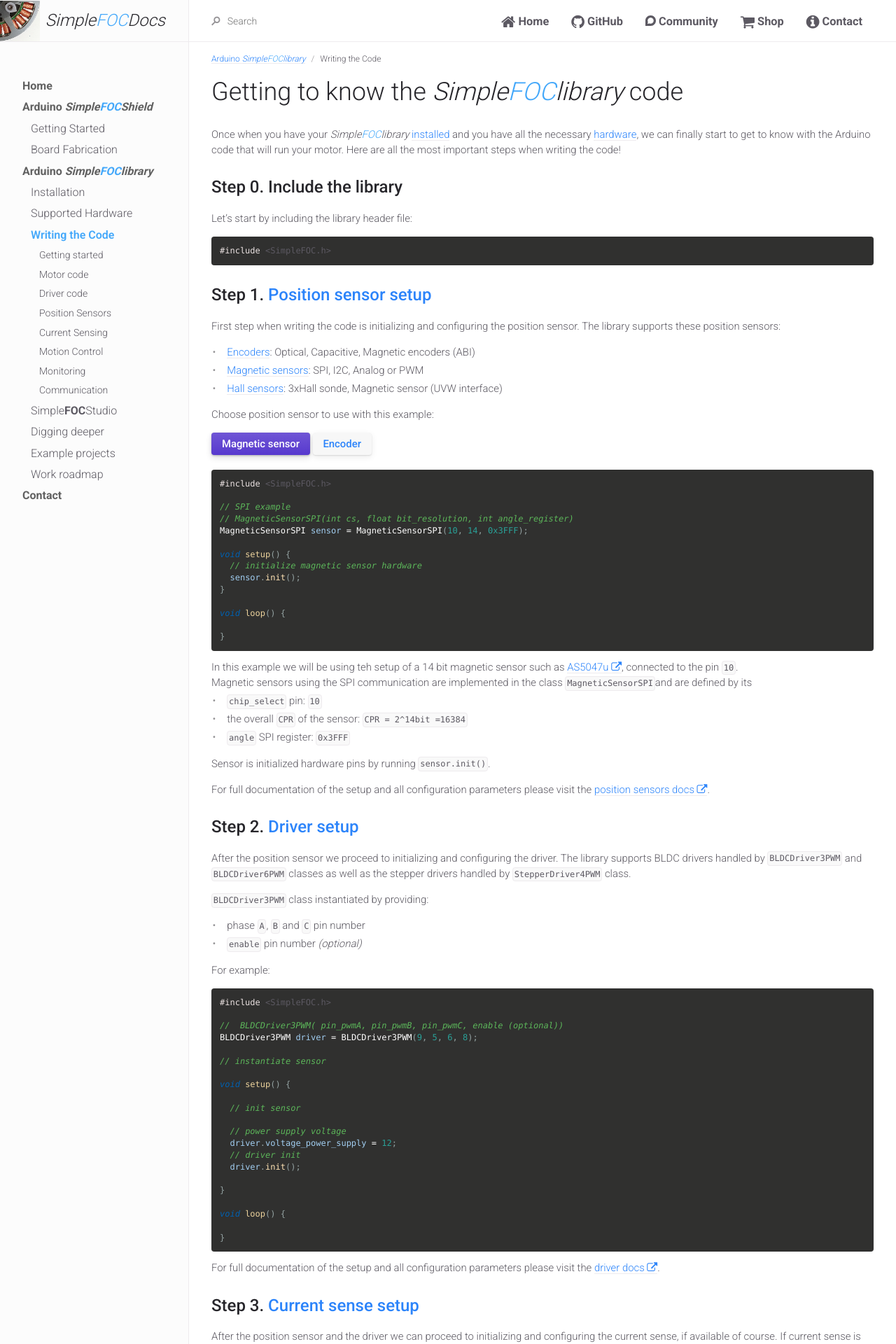
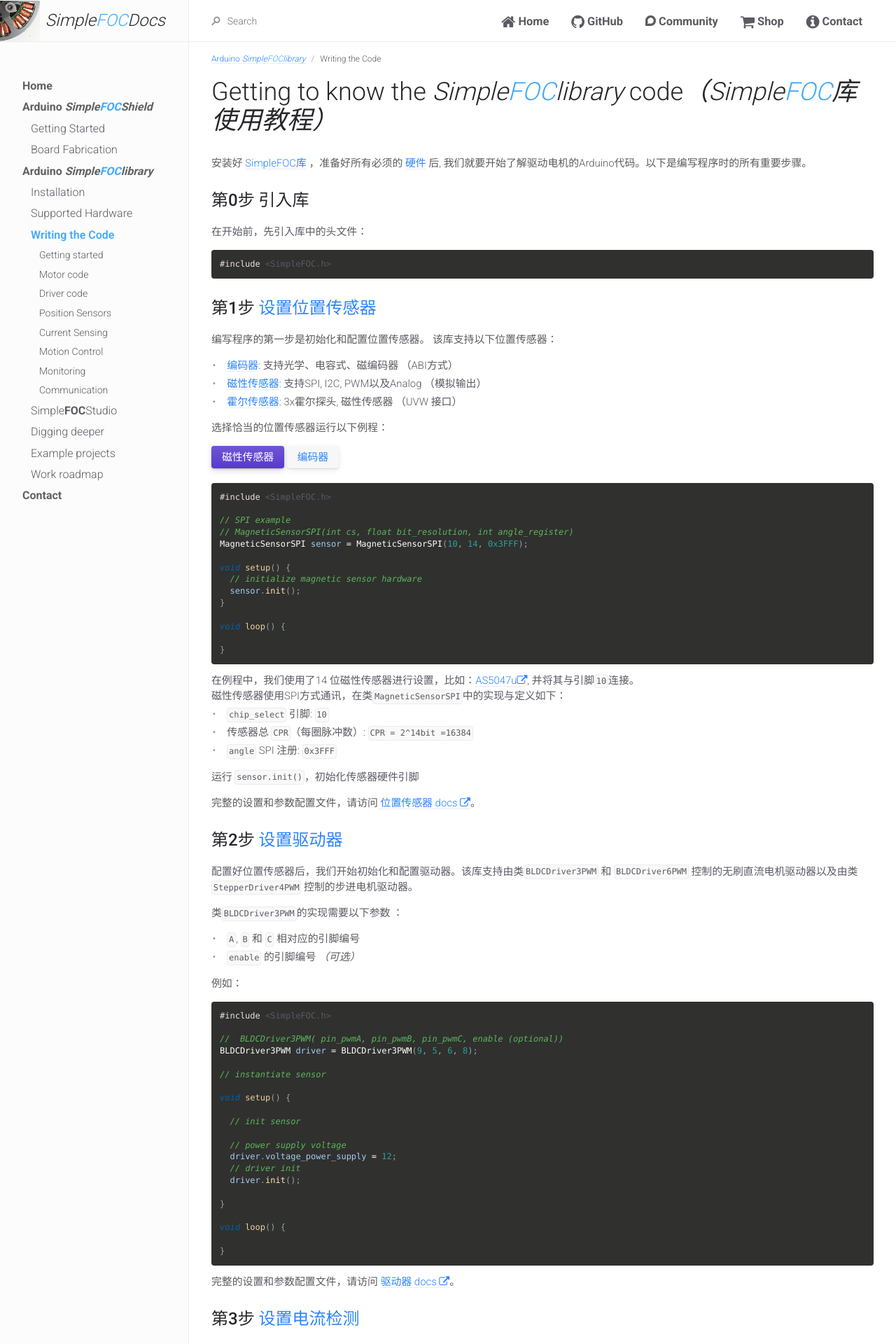
Before and after one commit to simplefoc/docs_chinese, a Jekyll site: the page built from docs/simplefoc_library/code/index.md, in a window 1280 px wide. Shown: the top 1920 px of the page at 70% size. Built offline with Jekyll 4.4.1, drawn with Linux system fonts in a browser that asks for light colours; some of the changed text lies outside the part shown.

````diff
--- a/docs/simplefoc_library/code/index.md
+++ b/docs/simplefoc_library/code/index.md
@@ -9,28 +9,28 @@ has_toc: False
 parent: Arduino <span class="simple">Simple<span class="foc">FOC</span>library</span>
 ---
 
-# Getting to know the <span class="simple">Simple<span class="foc">FOC</span>library</span> code
+# Getting to know the <span class="simple">Simple<span class="foc">FOC</span>library</span> code<span class="simple">（Simple<span class="foc">FOC</span>库使用教程）</span>
 
-Once when you have your <span class="simple">Simple<span class="foc">FOC</span>library</span> [installed](installation) and you have all the necessary [hardware](supported_hardware), we can finally start to get to know with the Arduino code that will run your motor. Here are all the most important steps when writing the code!
+安装好 [SimpleFOC库](installation) ，准备好所有必须的 [硬件](supported_hardware) 后, 我们就要开始了解驱动电机的Arduino代码。以下是编写程序时的所有重要步骤。
 
-## Step 0. Include the library
-Let's start by including the library header file:
+## 第0步 引入库
+在开始前，先引入库中的头文件：
 ```cpp
 #include <SimpleFOC.h>
 ```
 
-## Step 1. <a href="sensors" class="remove_dec">Position sensor setup</a>
+## 第1步 <a href="sensors" class="remove_dec">设置位置传感器</a>
 
-First step when writing the code is initializing and configuring the position sensor.
-The library supports these position sensors:
+编写程序的第一步是初始化和配置位置传感器。
+该库支持以下位置传感器：
 
- - [Encoders](encoder): Optical, Capacitive, Magnetic encoders (ABI)
- - [Magnetic sensors](magnetic_sensor): SPI, I2C, Analog or PWM
- - [Hall sensors](hall_sensors): 3xHall sonde, Magnetic sensor (UVW interface)
+ - [编码器](encoder): 支持光学、电容式、磁编码器 （ABI方式）
+ - [磁性传感器](magnetic_sensor): 支持SPI, I2C, PWM以及Analog （模拟输出）
+ - [霍尔传感器](hall_sensors): 3x霍尔探头, 磁性传感器 （UVW 接口）
 
-Choose position sensor to use with this example:
+选择恰当的位置传感器运行以下例程：
 
-<a href ="javascript:showMagnetic();" id="mag" class="btn btn-primary">Magnetic sensor</a> <a href="javascript:showEncoder();" id="enc" class="btn">Encoder</a>
+<a href ="javascript:showMagnetic();" id="mag" class="btn btn-primary">磁性传感器</a> <a href="javascript:showEncoder();" id="enc" class="btn">编码器</a>
 
 ```c
 #include <SimpleFOC.h>
@@ -73,37 +73,39 @@ void loop() {
 ```
 
 <div id="enc_p" class="hide_p">
-Encoders as position sensors are implemented in the class <code class="highlighter-rouge">Encoder</code> and are defined by its:
+例程中以编码器作为位置传感器在类 <code class="highlighter-rouge">Encoder</code> 中的实现与定义如下：
   <ul>
-    <li> <code class="highlighter-rouge">A</code> and <code class="highlighter-rouge">B</code> channel pin numbers: <code class="highlighter-rouge">2</code> and <code class="highlighter-rouge">3</code></li>
-    <li> Encoder  <code class="highlighter-rouge">PPR</code> (impulses per revolution number): <code class="highlighter-rouge">2048</code></li>
-    <li> <code class="highlighter-rouge">Index</code> pin number <i>(optional)</i> </li>
+    <li> <code class="highlighter-rouge">A</code> 和 <code class="highlighter-rouge">B</code> 通道的引脚编号: <code class="highlighter-rouge">2</code> 和 <code class="highlighter-rouge">3</code></li>
+    <li> 编码器  <code class="highlighter-rouge">PPR</code> (每转脉冲数): <code class="highlighter-rouge">2048</code></li>
+    <li> <code class="highlighter-rouge">Index</code> 引脚编号 <i>（可选）</i> </li>
   </ul>
 </div>
 
 <div id="mag_p" class="hide_p">
-In this example we will be using teh setup of a 14 bit magnetic sensor such as <a href="https://www.mouser.fr/ProductDetail/ams/AS5X47U-TS_EK_AB?qs=sGAEpiMZZMve4%2FbfQkoj%252BBDLPCj82ZLyYIPEtADg0FE%3D">AS5047u <i class="fa fa-external-link"></i></a>, connected to the pin <code class="highlighter-rouge">10</code>.<br>
-Magnetic sensors using the SPI communication are implemented in the class <code class="highlighter-rouge">MagneticSensorSPI</code>and are defined by its
+在例程中，我们使用了14 位磁性传感器进行设置，比如：<a href="https://www.mouser.fr/ProductDetail/ams/AS5X47U-TS_EK_AB?qs=sGAEpiMZZMve4%2FbfQkoj%252BBDLPCj82ZLyYIPEtADg0FE%3D">AS5047u<i class="fa fa-external-link"></i></a>, 并将其与引脚<code class="highlighter-rouge">10</code>连接。<br>
+磁性传感器使用SPI方式通讯，在类<code class="highlighter-rouge">MagneticSensorSPI</code>中的实现与定义如下：
   <ul>
-    <li><code class="highlighter-rouge">chip_select</code> pin: <code class="highlighter-rouge">10</code> </li>
-    <li> the overall <code class="highlighter-rouge">CPR</code> of the sensor:   <code class="highlighter-rouge">CPR = 2^14bit =16384</code></li>
-    <li> <code class="highlighter-rouge">angle</code> SPI register: <code class="highlighter-rouge">0x3FFF</code></li>
+    <li><code class="highlighter-rouge">chip_select</code> 引脚: <code class="highlighter-rouge">10</code> </li>
+    <li> 传感器总 <code class="highlighter-rouge">CPR</code>（每圈脉冲数）:   <code class="highlighter-rouge">CPR = 2^14bit =16384</code></li>
+    <li> <code class="highlighter-rouge">angle</code> SPI 注册: <code class="highlighter-rouge">0x3FFF</code></li>
   </ul>
 </div>
 
-Sensor is initialized hardware pins by running `sensor.init()`.
 
-For full documentation of the setup and all configuration parameters please visit the <a href="sensors"> position sensors docs <i class="fa fa-external-link"></i></a>.
+运行 `sensor.init()`，初始化传感器硬件引脚
+
+完整的设置和参数配置文件，请访问<a href="sensors"> 位置传感器 docs <i class="fa fa-external-link"></i></a>。
 
 
-## Step 2. <a href="drivers_config" class="remove_dec"> Driver setup</a>
-After the position sensor we proceed to initializing and configuring the driver. The library supports BLDC drivers handled by `BLDCDriver3PWM` and `BLDCDriver6PWM`  classes as well as the stepper drivers handled by `StepperDriver4PWM` class.
+## 第2步 <a href="drivers_config" class="remove_dec">设置驱动器</a>
+配置好位置传感器后，我们开始初始化和配置驱动器。该库支持由类`BLDCDriver3PWM` 和 `BLDCDriver6PWM`  控制的无刷直流电机驱动器以及由类`StepperDriver4PWM` 控制的步进电机驱动器。
 
-`BLDCDriver3PWM` class instantiated by providing:
-- phase `A`, `B` and `C` pin number
-- `enable` pin number *(optional)*
+类`BLDCDriver3PWM`的实现需要以下参数 ：
 
-For example:
+-  `A`, `B` 和 `C` 相对应的引脚编号
+- `enable` 的引脚编号 *（可选）*
+
+例如：
 ```cpp
 #include <SimpleFOC.h>
 
@@ -129,18 +131,18 @@ void loop() {
 ```
 
 
-For full documentation of the setup and all configuration parameters please visit the <a href="drivers_config"> driver docs <i class="fa fa-external-link"></i></a>.
+完整的设置和参数配置文件，请访问 <a href="drivers_config"> 驱动器 docs <i class="fa fa-external-link"></i></a>。
 
 
-## Step 3. <a href="current_sense" class="remove_dec"> Current sense setup</a>
-After the position sensor and the driver we can proceed to initializing and configuring the current sense, if available of course. If current sense is not available you can skip this step. The library supports one type of current sense architecture and that is in-line current sensing `InlineCurrentSense`.
+## 第3步 <a href="current_sense" class="remove_dec">设置电流检测</a>
+配置好位置传感器及驱动器后，如果驱动器支持电流检测的话，我们开始初始化和配置电流检测。如果不支持的话，可以跳过这一步。 该库仅支持in-line电流检测 `InlineCurrentSense`这一种电流检测方式。
 
-`InlineCurrentSense` class instantiated by providing:
-- shunt resistor value `shunt_resistance`
-- amplifier gain `gain`
-- `phase A, B (and optionally C) pin number
+类`InlineCurrentSense` 的实现需要以下参数：
+- 分流电阻器值 `shunt_resistance`
+- 放大器增益 `gain`
+-  A, B （以及可选C）相对应的引脚编号
 
-For example:
+例如：
 ```cpp
 #include <SimpleFOC.h>
 
@@ -168,12 +170,12 @@ void loop() {
 ```
 
 
-For full documentation of the setup and all configuration parameters please visit the <a href="current_sense"> current sense docs <i class="fa fa-external-link"></i></a>.
+完整的设置和参数配置文件，请访问<a href="current_sense"> 电流检测 docs <i class="fa fa-external-link"></i></a>。
 
 
 
-## Step 4. <a href="motors_config" class="remove_dec"> Motor setup </a>
-After the position sensor and the driver we proceed to initializing and configuring the motor. The library supports BLDC motors handled by `BLDCMotor` class as well as the stepper motors handled by `StepperMotor` class. Both classes are instantiated by providing just the `pole_pairs` number of the motor
+## 第4步 <a href="motors_config" class="remove_dec">设置电机</a>
+配置好位置传感器及驱动器后，我们开始初始化和配置电机。 该库支持由 `BLDCMotor` 类控制的无刷直流电机以及由 `StepperMotor` 类控制的步进电机。仅需填入电机极对数就能实现这两个类的控制。
 
 ```cpp
 // StepperMotor(int pole_pairs)
@@ -185,7 +187,7 @@ BLDCMotor motor = BLDCMotor(11);
 ```
 
 
-In this example we will use BLDC motor:
+在这一例程，我们使用了无刷直流电机：
 ```cpp
 #include <SimpleFOC.h>
 
@@ -221,26 +223,26 @@ void loop() {
 }
 ```
 
-After the instance of the motor `motor` has been created we need to link the motor with the sensor `motor.linkSensor()` and link the motor class to the driver it is connected to `motor.linkDriver()`.  <br>
-The next step is the configuration step, for the sake of this example we will configure only the motion control loop we will be using:
+在电机实例 `motor` 创建后，我们需要用`motor.linkSensor()` 连接电机与传感器，用 `motor.linkDriver()`连接电机与驱动器。  <br>下一步是配置电机。在这个配置例子中，我们仅用到了位置控制环：
+
 ```cpp
 // set control loop type to be used
 motor.controller = MotionControlType::velocity;
 ```
-And to finish the `motor` setup we run the `motor.init()` function.
+最后，我们运行  `motor.init()` 功能，结束电机 `motor` 的设置。
 
-For full documentation of the setup and all configuration parameters please visit the <a href="motors_config"> motor docs <i class="fa fa-external-link"></i></a>.
+完整的设置和参数配置文件，请访问 <a href="motors_config"> 电机 docs <i class="fa fa-external-link"></i></a>.
 
 
-## Step 5. [FOC routine and real-time motion control](motion_control)
-Once when we have initialized the position sensor, driver and the motor, and before we can run the FOC algorithm we need to align the motor and sensor. This is done by calling `motor.initFOC()`.
-After this step we have a functional position sensor, we have configured motor and our FOC algorithm knows how to set the appropriate voltages based on position sensor measurements.
+## 第5步 [FOC 例程及实时位置控制](motion_control)
+在初始化位置传感器、驱动器和电机之后，运行FOC算法之前，我们需要校准电机和传感器。这个过程被称为 `motor.initFOC()`.
+在这一步之后，我们将拥有一个能够正常工作的位置传感器以及配置好的电机，我们的FOC算法将知道怎样基于位置传感器的测量设定合适的电压。
 
-For the real-time routine of the FOC algorithm we need to add the `motor.loopFOC()` and `motor.move(target)` functions in the Arduino `loop()`.
-- `motor.loopFOC()`:  FOC algorithm execution - should be executed as fast as possible `> 1kHz`
-- `motor.move(target)`: motion control routine - depends of the `motor.controller` parameter
+在FOC算法的实时例程里，我们需要在Arduino `loop()`加入功能模块 `motor.loopFOC()` 和 `motor.move(target)` 。
+- `motor.loopFOC()`：FOC 算法执行——应该尽可能快地被执行 `> 1kHz`。
+- `motor.move(target)`： 位置控制例程——取决于`motor.controller` 参数。
 
-下面是它在代码中的样子：
+下面是其在代码中的呈现：
 
 ```cpp
 #include <SimpleFOC.h>
@@ -278,14 +280,14 @@ void loop() {
 }
 ```
 
-For full documentation of the setup and all configuration parameters for BLDC motors please visit the <a href="bldcmotor"> BLDCMotor docs  <i class="fa fa-external-link"></i></a>, and for Stepper motors please visit the <a href="steppermotor"> StepperMotor docs  <i class="fa fa-external-link"></i></a>
+无刷直流电机完整的设置和参数配置文件，请访问 <a href="bldcmotor"> 无刷直流电机 docs  <i class="fa fa-external-link"></i></a>， 步进电机的完整文件，请访问 <a href="steppermotor"> 步进电机 docs  <i class="fa fa-external-link"></i></a>。
 
 
-## Step 6. <a href="monitoring" class="remove_dec"> Monitoring</a>
+## 第6步 <a href="monitoring" class="remove_dec"> 监测 </a>
 
-`BLDCMotor` and `StepperMotor` classes provide monitoring functionality. For enabling the monitoring feature make sure you call `motor.useMonitoring()` with the `Serial` port instance you want to output to. It uses `Serial` class to output motor initialization status during the `motor.init()` function, as well as in `motor.initFOC()` function.
+类 `BLDCMotor` 和 `StepperMotor` 提供监测功能。为了使其拥有监测的特性，你需要确保你想要输出的串口例程 `Serial` 激活了`motor.useMonitoring()` 。 在  `motor.init()` 和 `motor.initFOC()` 的运作下，类 `Serial` 将输出电机初始化状态。
 
-If you are interested to output motors state variables in real-time (even though it will impact the performance - writing the Serial port is slow!) add the `motor.monitor()` function call to the Arduino `loop()` function.
+如果你对实时输出电机状态变量感兴趣（即使这样会影响它的性能——编写串口的速度会很慢！），你可以添加功能模块 `motor.monitor()` 唤起 Arduino`loop()`的运作 。
 
 ```cpp
 #include <SimpleFOC.h>
@@ -325,14 +327,14 @@ void loop() {
   motor.monitor();
 }
 ```
-For full documentation of the setup and all configuration parameters please visit the <a href="monitoring"> Monitoring docs</a>.
+完整的设置和参数配置文件，请访问 <a href="monitoring"> 监测 docs</a>。
 
 
-## Step 7. <a href="communication" class="remove_dec"> Commander Interface</a>
+## 第7步 <a href="communication" class="remove_dec"> 命令接口</a>
 
-Finally in order to configure the control algorithm, set the target values and get the state variables in the user-friendly way (not just dumping as using `motor.monitor()`)  Arduino <span class="simple">Simple<span class="foc">FOC</span>library</span>  provides you with the g-code like communication interface in a form of `Commander` class.
+最后，为了配置控制算法，设定目标值，以用户友好的方式获得状态变量（不仅仅是像使用`motor.monitor()`那样的跳变）。Arduino <span class="simple">Simple<span class="foc">FOC</span>库</span>  为你提供像通信接口一样的 G 代码，组成类 `Commander` 。
 
-The following code is one basic implementations of the full communication interface with the user:
+以下代码是用户使用接口进行通信的基础实现方式：
 
 ```cpp
 #include <SimpleFOC.h>
@@ -375,7 +377,7 @@ void loop() {
   commander.run();
 }
 ```
-For full documentation of the setup and all configuration parameters please visit the <a href="communication"> Communication docs</a>.
+完整的设置和参数配置文件，请访问 <a href="communication"> 通信 docs</a>。
 
 
 <script type="text/javascript">
@@ -421,13 +423,13 @@ For full documentation of the setup and all configuration parameters please visi
 </script>
 
 
-## Step 8. [Getting started step by step guide](example_from_scratch)
+## 第8步 [分步使用教程](example_from_scratch)
 
-Now when you are familiar with the structure of the <span class="simple">Simple<span class="foc">FOC</span>library</span> code you can finally start writing your own application. In order to make this step less complicated we have provided you a detailed step by step guide. Make sure to go through our step by step getting started guide when first time dealing with the library.
+现在你应该已经熟悉SimpleFOC库的代码框架并且能够开始编写自己的应用程序了。为了使这一过程更加简单易懂，我们为你提供了详细的分步使用教程以确保你能够在初次接触这个库时一步一步的顺利进行。
 
-## 🎨 Full Arduino code of the example
+## 🎨 完整的Arduino代码例程
 
-Now when you have learned what are all the parts of the Arduino program and what are they for, here is the full code example with some additional configuration. Please go through the code to better understand how to integrate all previously introduced parts together. This is the code of the library example `motor_full_control_serial_examples/magnetic_sensor/full_control_serial.ino`.
+现在你已经学习完Arduino项目的所有部分了，这是一些额外配置的完整代码例程，请浏览这些代码以便更好地将先前介绍的所有部分内容融会贯通。这就是该库的代码例程： `motor_full_control_serial_examples/magnetic_sensor/full_control_serial.ino`。
 
 ```cpp
 #include <SimpleFOC.h>
@@ -513,5 +515,5 @@ void loop() {
 }
 ```
 
-## Library source code
-If you are interested in extending and adapting the <span class="simple">Simple<span class="foc">FOC</span>library</span> source code you can find full documentation on <a href="source_code">library source docs</a>
+## 开源代码库
+对扩展和调整SimpleFOC库源代码有兴趣的朋友，可以在 <a href="source_code">SimpleFOC库源代码 docs</a> 中找到完整文档。
````
Also changed, not shown: docs/simplefoc_library/installation/index.md (+11 -12 lines), docs/simplefoc_library/installation/library_download.md (+16 -16 lines), docs/simplefoc_library/installation/minimal_download.md (+13 -12 lines).
